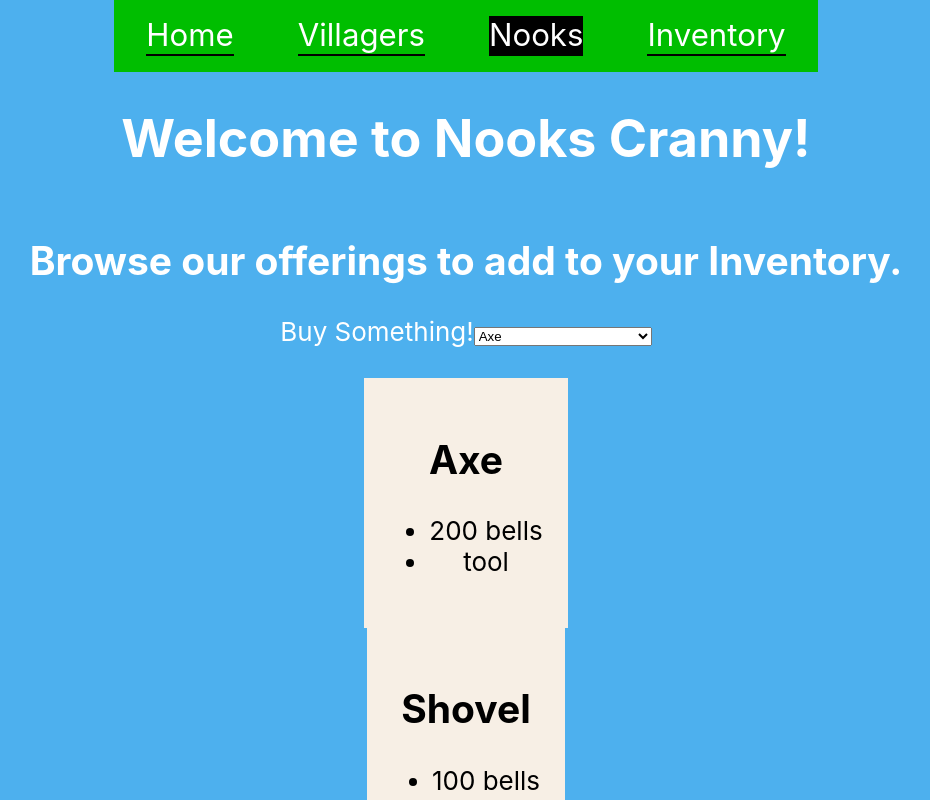
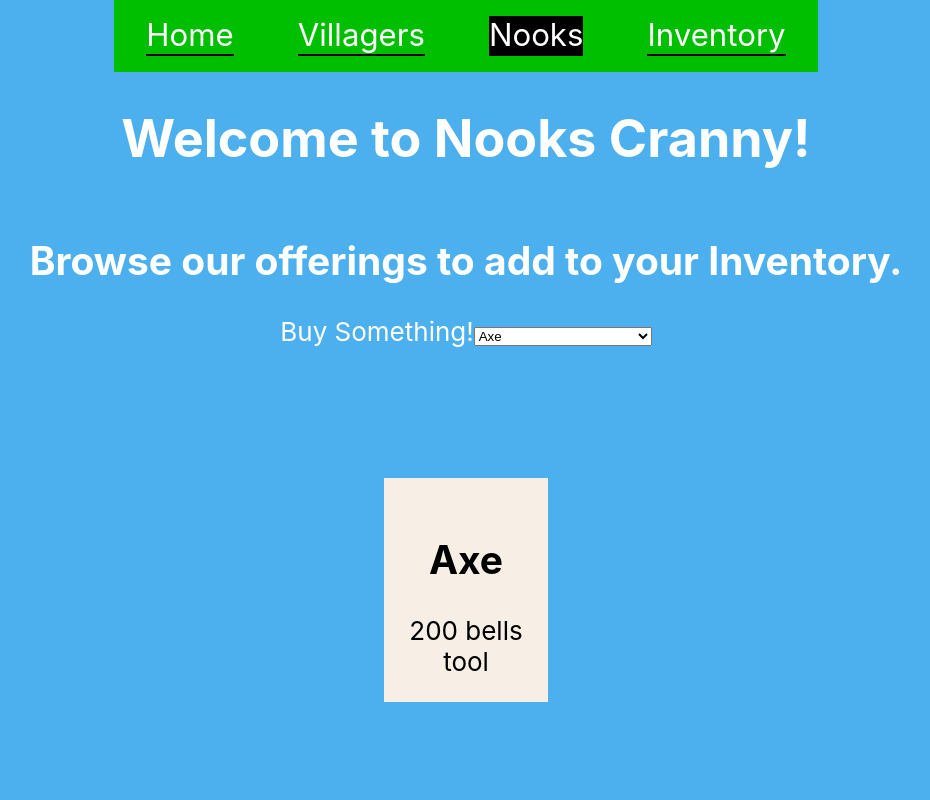
Before and after one commit to Nicole-Robbins/Phase-2-Project, a React (Create React App) app: page /nooks in a window 1280 px wide. Shown: the top 800 px of the page, without its empty margins (174-1104 px from the left). Built offline with nearby package versions, Linux system fonts and the light colour scheme; data requests are answered from the project's data file.

Commit message:
added spacing

```diff
--- a/src/App.css
+++ b/src/App.css
@@ -37,14 +37,18 @@
 
 
 .card {
-  margin: 100;
+  margin: 100px;
   padding: 25px;
   background-color: rgb(247, 239, 229);
   height: auto;
   color: black;
 }
 
-
+ul {
+  list-style-type: none;
+  margin: 0;
+  padding: 0;
+}
 
 .App-link {
   color: #61dafb;
--- a/src/components/Villagers.js
+++ b/src/components/Villagers.js
@@ -9,8 +9,8 @@
                 <h2>{villager.name}</h2>
                 <ul>{villager.about.map((info) => (
                 <div>
-                    <li key={info.type}>{info.type}</li>
-                    <li key={info.birthday}>{info.birthday}</li>
+                    <li key={info.type}>Type: {info.type}</li>
+                    <li key={info.birthday}>Birthday: {info.birthday}</li>
                     <br></br>
                     </div>
                 ))}</ul>
```
